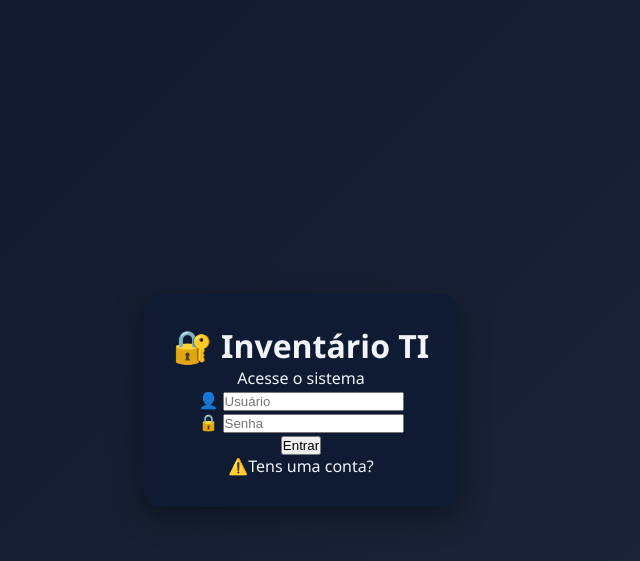
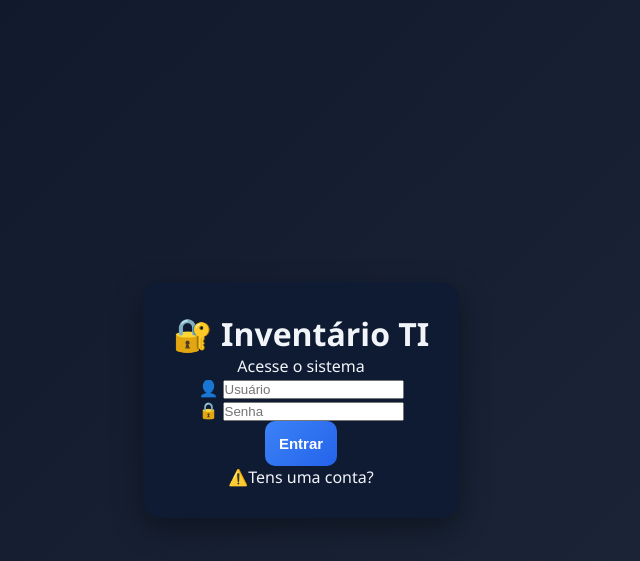
Before and after one commit to FidelMaluto/SIETI, a PHP site: page /login.php in a window 1280 px wide. Shown: the top 561 px of the page, without its empty margins (339-979 px from the left). Run offline with PHP 8.4, Linux system fonts and the light colour scheme.

Commit message:
refactor: Melhorando a estrutura do botão e o seu style

```diff
--- a/assets/css/style.css
+++ b/assets/css/style.css
@@ -251,6 +251,25 @@ body {
   color: #f87171;
 }
 
+/* BUTTON */
+button {
+  background: linear-gradient(135deg, #3b82f6, #2563eb);
+  border: none;
+  padding: 14px;
+  border-radius: 10px;
+  color: white;
+  font-weight: bold;
+  font-size: 15px;
+  cursor: pointer;
+  transition: 0.3s;
+}
+
+button:hover {
+  transform: translateY(-2px);
+  box-shadow: 0 8px 20px rgba(59, 130, 246, 0.4);
+}
+
+
 /*  MENU MOBILE  */
 .grid {
   grid-template-columns: repeat(2, 1fr);
```
Lines whose indentation alone changed are shown as unchanged.
